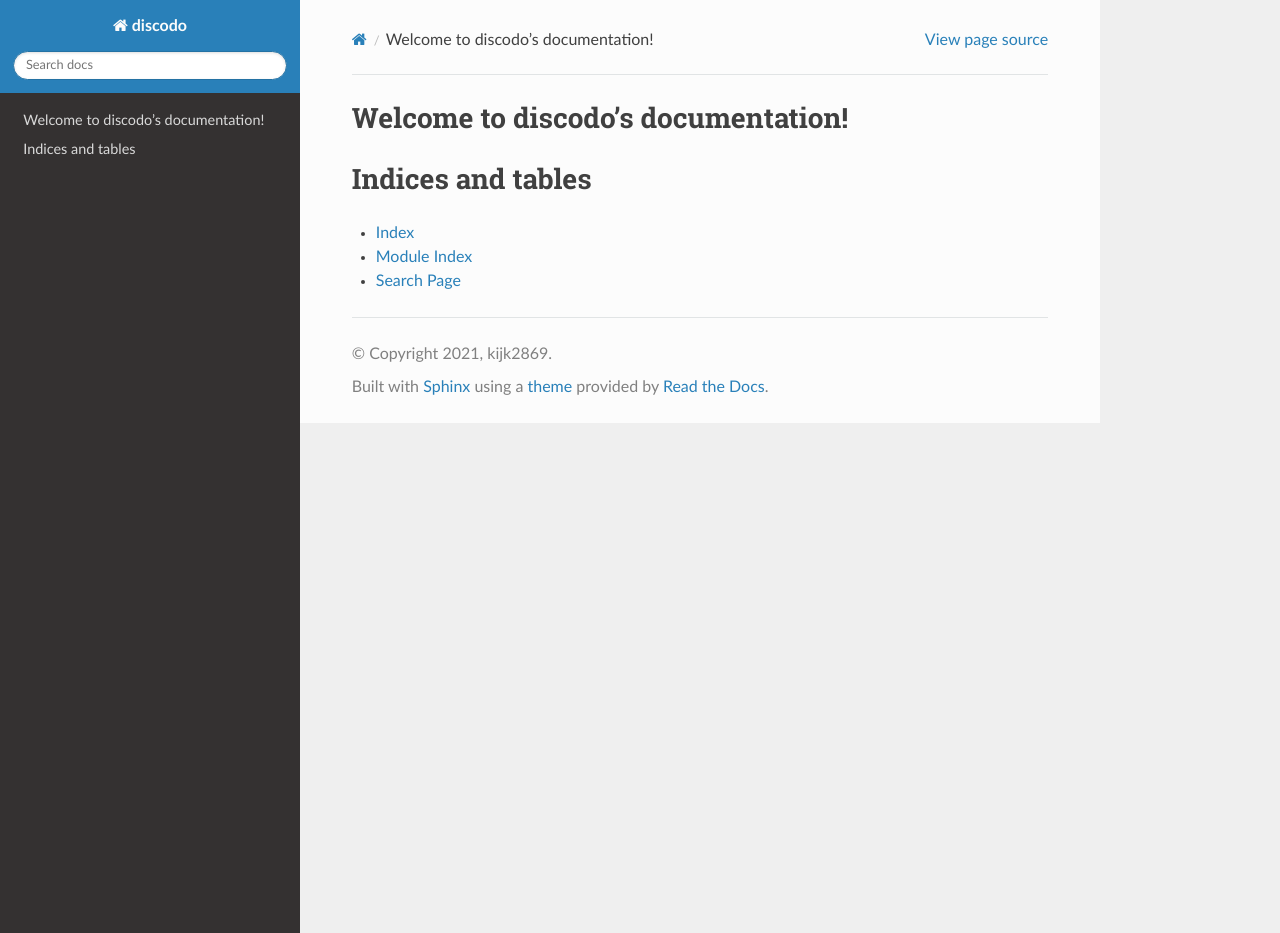
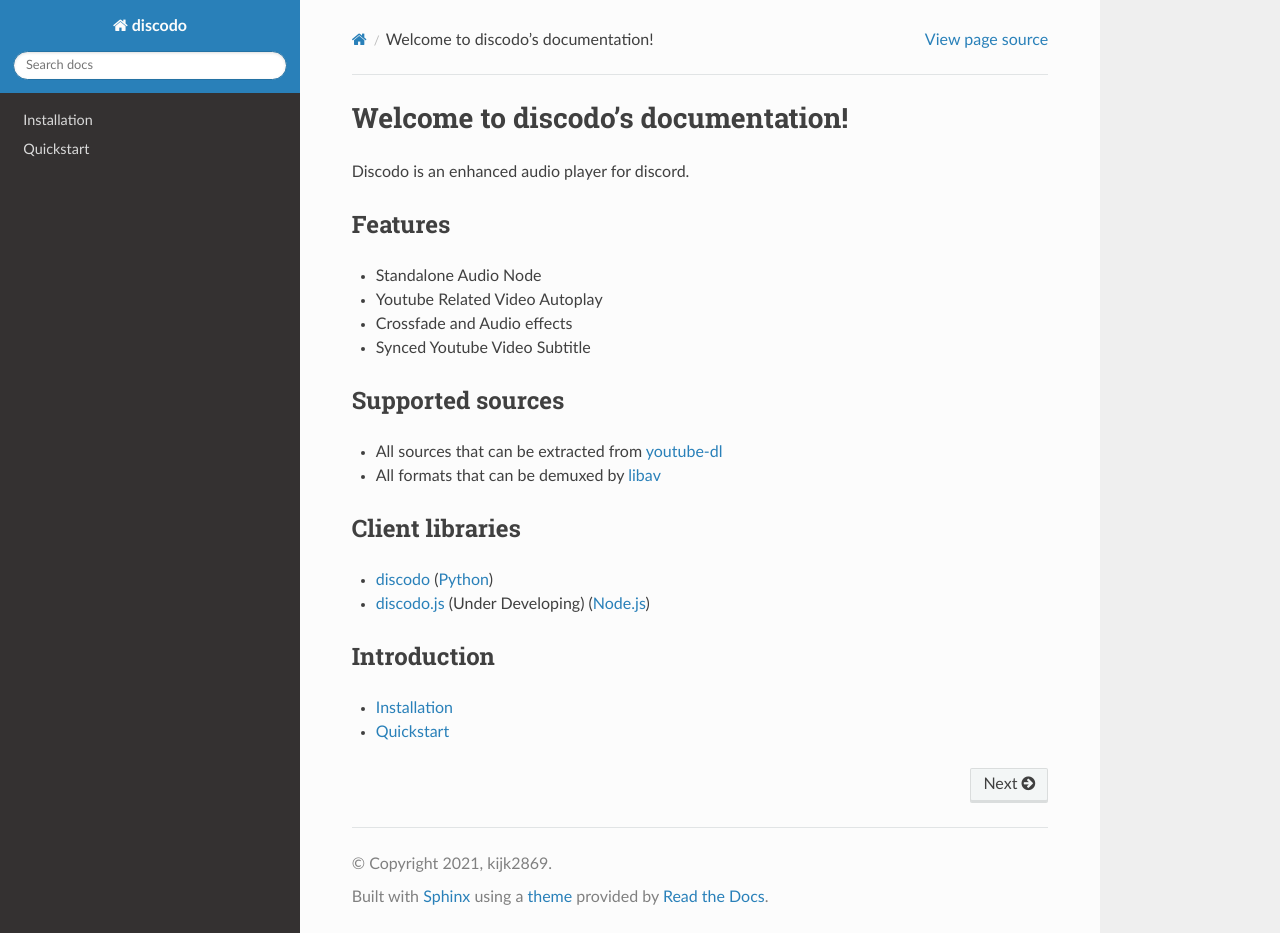
Before and after one commit to kijk2869/discodo, a Sphinx documentation site: the page built from docs/index.rst, in a window 1280 px wide and 933 px high. Built offline with Sphinx 7.4.7 and the Read the Docs theme 2.0.0, drawn with Linux system fonts in a browser that asks for light colours.

Commit message:
Add introduction

```diff
--- a/docs/index.rst
+++ b/docs/index.rst
@@ -6,15 +6,42 @@
 Welcome to discodo's documentation!
 ===================================
 
-.. toctree::
-   :maxdepth: 2
-   :caption: Contents:
+Discodo is an enhanced audio player for discord.
+
+Features
+--------
+
+- Standalone Audio Node
+- Youtube Related Video Autoplay
+- Crossfade and Audio effects
+- Synced Youtube Video Subtitle
+
+Supported sources
+-----------------
+
+- All sources that can be extracted from youtube-dl_
+- All formats that can be demuxed by libav_
+
+.. _youtube-dl: https://github.com/ytdl-org/youtube-dl
+.. _libav: https://libav.org/
+
+Client libraries
+----------------
+
+- discodo_ (Python_)
+- discodo.js_ (Under Developing) (Node.js_)
+
+.. _Python: https://www.python.org/
+.. _Node.js: https://nodejs.org/
+.. _discodo: https://github.com/kijk2869/discodo
+.. _discodo.js: Under Developing
 
 
+Introduction
+------------
 
-Indices and tables
-==================
+.. toctree::
+   :maxdepth: 1
 
-* :ref:`genindex`
-* :ref:`modindex`
-* :ref:`search`
+   introduction/installation.rst
+   introduction/quickstart.rst
```
Also changed, not shown: docs/introduction/installation.rst (added, +159 -0 lines), docs/introduction/quickstart.rst (added, +92 -0 lines).
